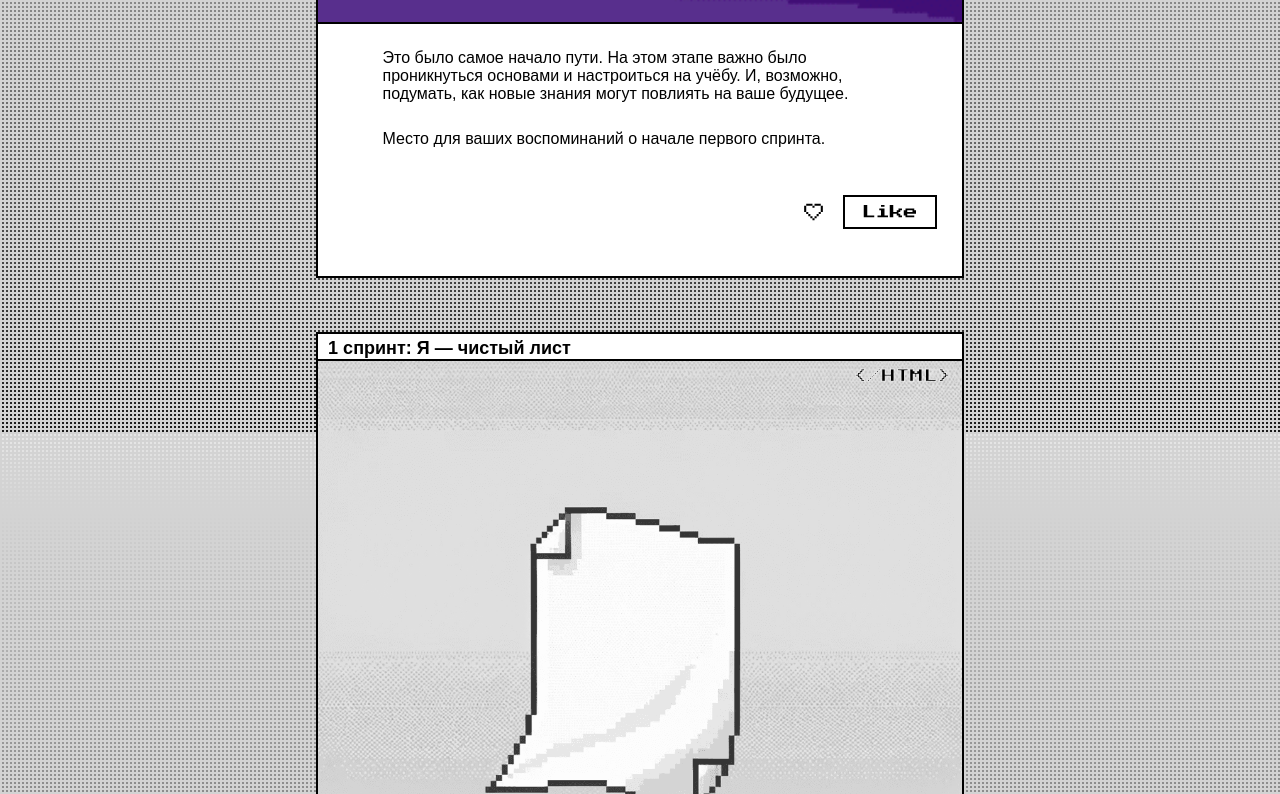
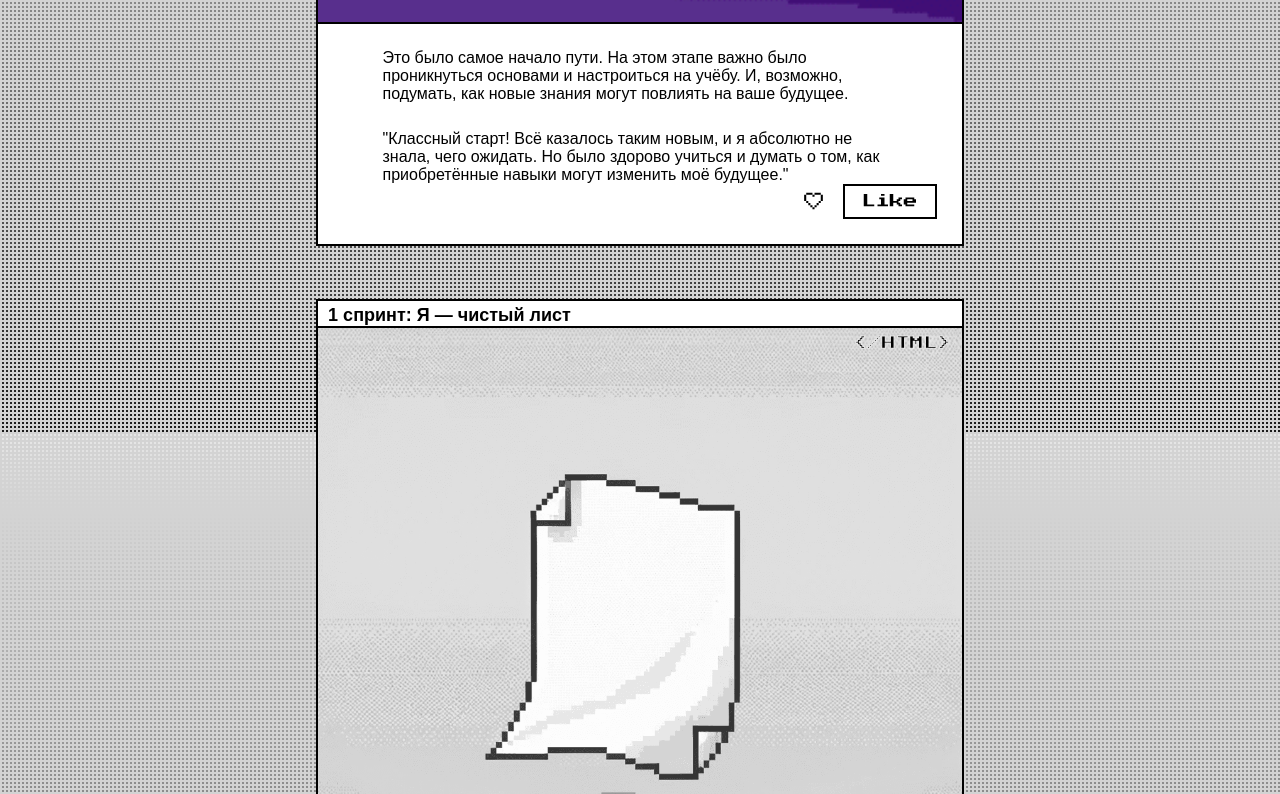
Before and after one commit to khuranidara/zakrivayuschiy-teg-f, a plain HTML site: page index.html in a window 1280 px wide. Shown: the part 1166-1960 px from the top of the page. Drawn offline with Linux system fonts and the light colour scheme.

Commit message:
Обновление дизайна карточек и дополнение контента
- Добавлены новые текстовые блоки.
- Изменена высота карточек, чтобы вместить обновленный контент.
- Оптимизирована резиновая верстка для улучшенного отображения на различных устройствах.

```diff
--- a/index.html
+++ b/index.html
@@ -56,7 +56,7 @@
           <span class="image-label">&lt;/HTML&gt;</span>
         </div>
         <p class="card-description">Это было самое начало пути. На этом этапе важно было проникнуться основами и настроиться на учёбу. И, возможно, подумать, как новые знания могут повлиять на ваше будущее.</p>
-        <p class="card-description">Место для ваших воспоминаний о начале первого спринта.</p>
+        <p class="card-description">"Классный старт! Всё казалось таким новым, и я абсолютно не знала, чего ожидать. Но было здорово учиться и думать о том, как приобретённые навыки могут изменить моё будущее."</p>
         <div class="button-wrapper">
           <button class="card__icon-button">
             <svg class="like-icon" xmlns="http://www.w3.org/2000/svg" width="39" height="36" viewBox="0 0 39 36" fill="none">
@@ -87,7 +87,7 @@
           <span class="image-label">&lt;/HTML&gt;</span>
         </div>
         <p class="card-description">На первых этапах мы работали со страхами и сомнениями, которые часто испытывают новички. Один из них — страх перед чистым листом. Это, конечно же, намного сложнее, чем боязнь куска бумаги. Часто за этим ощущением скрываются более глубокие вопросы: с чего начать? а вдруг будет слишком сложно? что, если я не справлюсь?</p>
-        <p class="card-description">Место для ваших воспоминаний о начале первого спринта.</p>
+        <p class="card-description">"Задание первого спринта было для меня по-настоящему шокирующим. 'Создать проект с нуля? Просто так?' - паника охватила меня. Я перерыла весь интернет в поисках подсказок, но быстро поняла, что ответов там нет. Так началась моя бессонная ночь: я, мой компьютер и тишина. Сидя до четырех утра, я по кусочкам, опираясь на знания из тренажеров, собирала сайт. Это было ужасно, но когда я пошла спать, я знала, что самое сложное позади. И хоть это и вымотало меня, но ощущение, что я сделала это сама, было непередаваемо."</p>
         <div class="button-wrapper">
           <button class="card__icon-button">
             <svg class="like-icon" xmlns="http://www.w3.org/2000/svg" width="39" height="36" viewBox="0 0 39 36" fill="none">
@@ -118,7 +118,7 @@
           <span class="image-label">&lt;CSS&gt;</span>
         </div>
         <p class="card-description">Первый проект — позади! Но это всё ещё самое начало пути. Радость могла быстро померкнуть и смениться ожиданием провала. Или вы, наоборот, могли вдохновиться успехами и поверить в себя.</p>
-        <p class="card-description">Место для ваших воспоминаний о начале первого спринта.</p>
+        <p class="card-description">"Какое облегчение было сдать первый проект!После этой победы, казалось, я могу всё. Моя уверенность росла с каждым пройденным заданием.Всё, что раньше казалось страшным и непосильным, теперь было решаемо."</p>
         <div class="button-wrapper">
           <button class="card__icon-button">
             <svg class="like-icon" xmlns="http://www.w3.org/2000/svg" width="39" height="36" viewBox="0 0 39 36" fill="none">
@@ -149,7 +149,7 @@
           <span class="image-label">&lt;desigions&gt;</span>
         </div>
         <p class="card-description">На этом этапе вы уже достаточно разбирались в основах вёрстки, чтобы понять, как много ещё впереди. Вы могли попытаться погнаться за идеалом и понять, что он недостижим. А, может, вы вовсе и не подвержены перфекционизму и вместо того, чтобы сделать идеально, старались просто сделать.</p>
-        <p class="card-description">Место для ваших воспоминаний о начале первого спринта.</p>
+        <p class="card-description">"Достичь идеала сложно. Но не невозможно. В своей работе я стараюсь не упускать детали, внимательно отношусь к замечаниям ревьюера и исправляю даже мелкие недочеты."</p>
         <div class="button-wrapper">
           <button class="card__icon-button">
             <svg class="like-icon" xmlns="http://www.w3.org/2000/svg" width="39" height="36" viewBox="0 0 39 36" fill="none">
@@ -180,7 +180,7 @@
           <span class="image-label">&lt;care&gt;</span>
         </div>
         <p class="card-description">Всё это время вы были не одиноки (хотя, возможно, иногда и чувствовали, что одни против целого мира). Вас окружали одногруппники, команда сопровождения и просто близкие люди, которым можно пожаловаться, если очередной макет просто так не поддавался. Осваивать что-то новое легче, когда рядом есть единомышленники, не правда ли?</p>
-        <p class="card-description">Место для ваших воспоминаний о начале первого спринта.</p>
+        <p class="card-description">"В конце второго спринта я осознала, что никогда не была одна на своем пути. Благодарю команду Яндекса за поддержку, моих удивительных однокурсников за общие усилия, и, конечно, моего мужа, который поделился своим опытом и дал сил. Даже моя семья и друзья, несмотря на то, что не всегда понимали детали моих занятий, оказывали мне неоценимую поддержку в этом новом увлечении."</p>
         <div class="button-wrapper">
           <button class="card__icon-button">
             <svg class="like-icon" xmlns="http://www.w3.org/2000/svg" width="39" height="36" viewBox="0 0 39 36" fill="none">
@@ -211,7 +211,7 @@
           <span class="image-label">&lt;support&gt;</span>
         </div>
         <p class="card-description">На этом курсе вы постоянно решали разные задачи. В какой-то момент вам могло показаться, что решения просто иссякли. Значит, пришло время посмотреть на задачу под другим углом.</p>
-        <p class="card-description">Место для ваших воспоминаний о начале первого спринта.</p>
+        <p class="card-description">"Когда кажется, что решений нет, нужно просто взять паузу. Походы в спортзал, просмотр фильмов или сериалов, прогулки с собаками или выезды к родственникам на выходных помогали мне возвращаться к работе с новой энергией. И часто ответы приходили сами собой, когда я позволяла себе немного расслабиться."</p>
         <div class="button-wrapper">
           <button class="card__icon-button">
             <svg class="like-icon" xmlns="http://www.w3.org/2000/svg" width="39" height="36" viewBox="0 0 39 36" fill="none">
@@ -242,7 +242,7 @@
           <span class="image-label">&lt;lifes-style: none;&gt;</span>
         </div>
         <p class="card-description">Во время учёбы часто возникает чувство, когда не знаешь, за что хвататься. Вроде и проектную пора сдавать, и задачи хочется порешать, и в теории получше разобраться, и жизнь не забыть пожить. В такие моменты очень нужна концентрация. Вспомните, откуда вы её черпали.</p>
-        <p class="card-description">Место для ваших воспоминаний о начале первого спринта.</p>
+        <p class="card-description">"Когда дел слишком много, находить концентрацию помогает чёткое понимание своих приоритетов. Я училась находить время для самых важных вещей, даже если это означало работу в поездках или за ноутбуком поздно ночью, когда дома все спали. Этот подход помогал мне не терять фокус, несмотря на усталость и стресс."</p>
         <div class="button-wrapper">
           <button class="card__icon-button">
             <svg class="like-icon" xmlns="http://www.w3.org/2000/svg" width="39" height="36" viewBox="0 0 39 36" fill="none">
@@ -273,7 +273,7 @@
           <span class="image-label">&lt;experience&gt;</span>
         </div>
         <p class="card-description">Сейчас вы уже очень много знаете о вёрстке. Но это только начало. Во-первых, впереди ещё много материала про «красотищу». Во-вторых, с окончанием курса учёба не заканчивается. Вёрстка — это целый мир. И этот мир постоянно меняется. Познать его полностью не получится, но это тот случай, когда важен сам процесс познания. Ведь часто путь — и есть результат.</p>
-        <p class="card-description">Место для ваших воспоминаний о начале первого спринта.</p>
+        <p class="card-description">"Учиться чему-то новому можно бесконечно, особенно в мире технологий, который неумолимо меняется. Это не пугает, а вдохновляет: каждый приобретенный навык открывает передо мной ещё больше возможностей.К тому же, у меня большие планы. У меня полно идей для будущих работ, и я верю, что некоторые из них могут стать по-настоящему популярными. Я чувствую себя полной сил и энергии, чтобы делать следующий шаг в моей карьере и реализовать себя в мире веб-разработки. Это путешествие обещает быть увлекательным, и я не могу дождаться, чтобы увидеть, куда оно меня приведет.</p>
         <div class="button-wrapper">
           <button class="card__icon-button">
             <svg class="like-icon" xmlns="http://www.w3.org/2000/svg" width="39" height="36" viewBox="0 0 39 36" fill="none">
--- a/styles/style.css
+++ b/styles/style.css
@@ -146,7 +146,7 @@
   flex-direction: column;
   justify-content: space-between;
   max-width: var(--card-width);
-  height: clamp(760px, calc(760px + 0.1869 * (100vw - 375px)), 959px);
+  padding-block-end: 25px;
 }
 
 .flexible-content {
```
